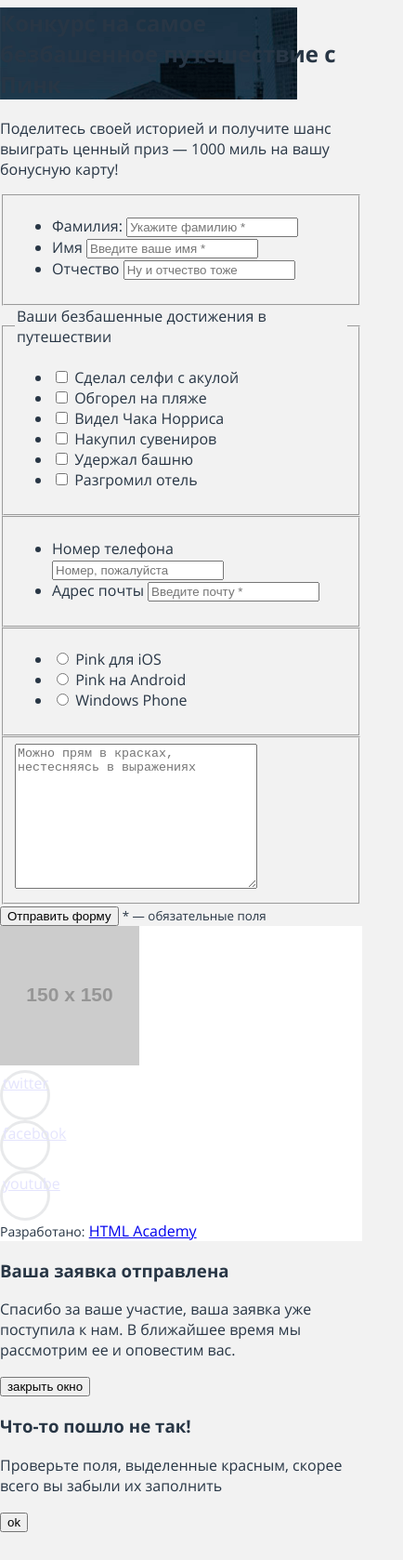
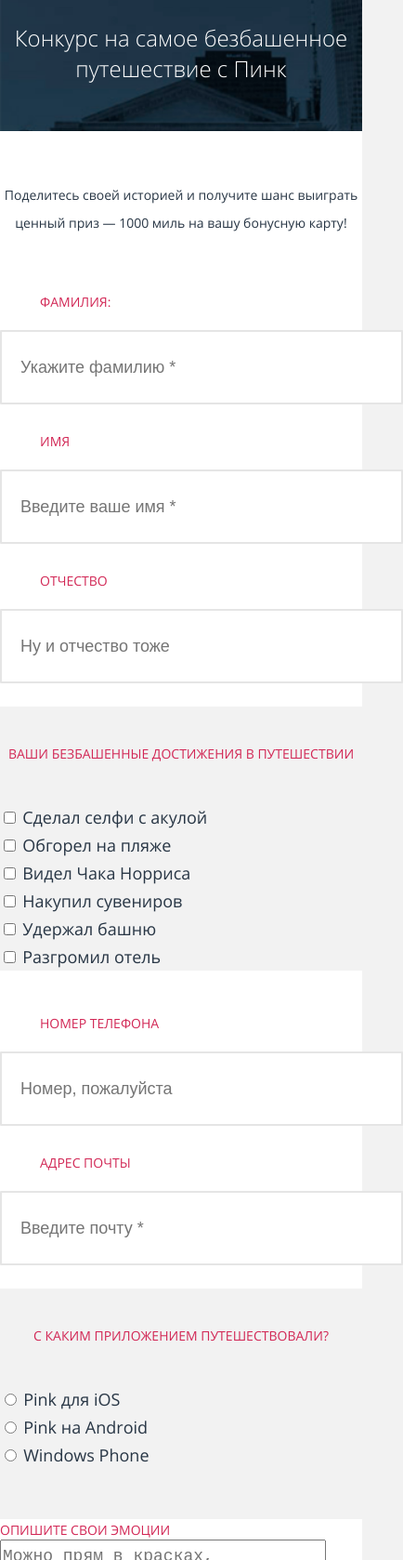
Before and after one commit to chylman/1517165-pink-21, a website: page source/contest.html in a window 390 px wide. Shown: the part 322-2000 px from the top of the page at 93% size, 434 px wide, since content can reach past the window. Drawn offline with nearby package versions, Linux system fonts and the light colour scheme; files that its build step writes are made by us from their sources; placeholder pictures from the web are drawn by us.

Commit message:
Стилизация страницы с формой

```diff
--- a/source/contest.html
+++ b/source/contest.html
@@ -39,11 +39,11 @@
       <div class="contest__wrapper">
         <form class="contest__form" action="https://echo.htmlacademy.ru" method="post">
           <p class="contest__legend">Поделитесь своей историей и получите шанс выиграть ценный приз — 1000 миль на вашу бонусную карту!</p>
-          <fieldset class="contest__fieldgroup">
+          <fieldset class="contest__fieldgroup contest__fieldgroup--personal-info">
             <ul class="contest__fieldgroup-list">
               <li class="contest__fieldgroup-item">
-              <label for="surname">Фамилия:</label>
-              <input class="contest__personal-info" type="text" name="surname" id="surname" placeholder="Укажите фамилию *">
+                <label for="surname">Фамилия:</label>
+                <input class="contest__personal-info" type="text" name="surname" id="surname" placeholder="Укажите фамилию *">
               </li>
               <li class="contest__fieldgroup-item">
                 <label for="name">Имя</label>
@@ -55,7 +55,7 @@
               </li>
             </ul>
           </fieldset>
-          <fieldset class="contest__fieldgroup">
+          <fieldset class="contest__fieldgroup contest__fieldgroup--advantages">
             <legend>
               Ваши безбашенные достижения в путешествии
             </legend>
@@ -86,7 +86,7 @@
               </li>
             </ul>
           </fieldset>
-          <fieldset class="contest__fieldgroup">
+          <fieldset class="contest__fieldgroup contest__fieldgroup--contacts">
             <ul class="contest__fieldgroup-list">
               <li class="contest__fieldgroup-item">
                 <label for="phone-number">Номер телефона</label>
@@ -98,7 +98,10 @@
               </li>
             </ul>
           </fieldset>
-          <fieldset class="contest__fieldgroup">
+          <fieldset class="contest__fieldgroup contest__fieldgroup--change-application">
+            <legend>
+              С каким приложением путешествовали?
+            </legend>
             <ul class="contest__fieldgroup-list">
               <li class="contest__fieldgroup-item">
                 <input class="contest__radio" type="radio" name="application-radio" id="ios" value="ios">
@@ -114,11 +117,11 @@
               </li>
             </ul>
             </fieldset>
-            <fieldset class="contest__fieldgroup">
-              <label for="emotion-text"></label>
-              <textarea class="contesttextarea" name="emotion-text" id="emotion-text" cols="30" rows="10" placeholder="Можно прям в красках, нестесняясь в выражениях"></textarea>
+            <fieldset class="contest__fieldgroup contest__fieldgroup--emotion">
+              <label for="emotion-text">Опишите свои эмоции</label>
+              <textarea class="contest-text-area" name="emotion-text" id="emotion-text" cols="30" rows="10" placeholder="Можно прям в красках, нестесняясь в выражениях"></textarea>
             </fieldset>
-          <button class="contestbutton" type="submit">Отправить форму</button>
+          <button class="button contest__button" type="submit">Отправить форму</button>
           <small class="contest__footnote"><span>*</span> — обязательные поля</small>
         </form>
       </div>
@@ -149,22 +152,22 @@
 
   <section class="modal modal-success">
     <h2 class="visually-hidden">Модальное окно успешной отправки формы</h2>
-    <div class="modal-success__wrapper">
-      <h3 class="modal-success__title">Ваша заявка отправлена</h3>
-      <p class="modal-success__text">
+    <div class="modal__wrapper">
+      <h3 class="modal__title">Ваша заявка отправлена</h3>
+      <p class="modal__text">
         Спасибо за ваше участие, ваша заявка уже поступила к нам. В ближайшее время мы рассмотрим ее и оповестим вас.
       </p>
-      <button class="modal-success__button">закрыть окно</button>
+      <button class="button modal-success__button">закрыть окно</button>
     </div>
   </section>
   <section class="modal modal-error">
     <h2 class="visually-hidden">Модальное окно ошибки при отправки формы</h2>
-    <div class="modal-error__wrapper">
-      <h3 class="modal-error__title">Что-то пошло не так!</h3>
-      <p class="modal-error__text">
+    <div class="modal__wrapper">
+      <h3 class="modal__title">Что-то пошло не так!</h3>
+      <p class="modal__text">
         Проверьте поля, выделенные красным, скорее всего вы забыли их заполнить
       </p>
-      <button class="modal-error__button">ok</button>
+      <button class="button modal-error__button">ok</button>
     </div>
   </section>
 </body>
--- /dev/null
+++ b/source/less/blocks/button.less
@@ -0,0 +1,16 @@
+.button {
+  .reset-button();
+  width: 100%;
+  margin-bottom: 69px;
+  margin-top: 75px;
+  padding: 23px 45px;
+  font-style: normal;
+  font-weight: bold;
+  font-size: 18px;
+  line-height: 30px;
+  text-transform: uppercase;
+  color: @basic-white;
+  background: @basic-green;
+  border: 2px solid @basic-green;
+  border-radius: 1px;
+}
--- /dev/null
+++ b/source/less/blocks/contest.less
@@ -0,0 +1,164 @@
+.contest__legend {
+  .reset-p();
+  padding-top: 54px;
+  padding-bottom: 55px;
+  text-align: center;
+  font-style: normal;
+  font-weight: normal;
+  font-size: 14px;
+  line-height: 30px;
+  color: @basic-grayfont;
+  background-color: @basic-white;
+}
+
+.contest__fieldgroup:nth-child(2n) {
+  background-color: @basic-white;
+}
+
+.contest__fieldgroup-list {
+  .reset-ul;
+}
+
+.contest__fieldgroup {
+  .reset-fieldset();
+
+  &--personal-info label {
+    padding-left: 43px;
+    font-style: normal;
+    font-weight: normal;
+    font-size: 14px;
+    line-height: 30px;
+    color: @basic-pink;
+    text-transform: uppercase;
+  }
+
+  &--advantages legend {
+    padding-top: 42px;
+    padding-bottom: 44px;
+    text-align: center;
+    font-style: normal;
+    font-weight: normal;
+    font-size: 14px;
+    line-height: 18px;
+    color: @basic-pink;
+    text-transform: uppercase;
+  }
+
+  &--advantages label {
+    font-style: normal;
+    font-weight: normal;
+    font-size: 18px;
+    line-height: 30px;
+    color: @basic-grayfont;
+  }
+
+  &--contacts {
+    padding-top: 42px;
+  }
+
+  &--contacts label {
+    padding-left: 43px;
+    font-style: normal;
+    font-weight: normal;
+    font-size: 14px;
+    line-height: 30px;
+    color: @basic-pink;
+    text-transform: uppercase;
+  }
+
+  &--change-application {
+    padding-bottom: 54px;
+  }
+
+  &--change-application legend {
+    padding-top: 42px;
+    padding-bottom: 44px;
+    text-align: center;
+    font-style: normal;
+    font-weight: normal;
+    font-size: 14px;
+    line-height: 18px;
+    color: @basic-pink;
+    text-transform: uppercase;
+  }
+
+  &--change-application label {
+    font-style: normal;
+    font-weight: normal;
+    font-size: 18px;
+    line-height: 30px;
+    color: @basic-grayfont;
+  }
+
+  &--emotion label {
+    padding-top: 42px;
+    padding-bottom: 44px;
+    text-align: center;
+    font-style: normal;
+    font-weight: normal;
+    font-size: 14px;
+    line-height: 18px;
+    color: @basic-pink;
+    text-transform: uppercase;
+  }
+
+  &--emotion {
+    background-color: @basic-white;
+  }
+}
+
+.contest__personal-info,
+.contest__phone-number,
+.contest__email {
+  display: block;
+  width: 100%;
+  margin-top: 15px;
+  margin-bottom: 25px;
+  padding: 23px 20px;
+  font-style: normal;
+  font-weight: normal;
+  font-size: 18px;
+  line-height: 30px;
+  color: @basic-grayfont;
+  border: 2px solid @special-gray;
+  border-radius: 1px;
+}
+
+.contest-text-area {
+  display: block;
+  font-style: normal;
+  font-weight: normal;
+  font-size: 18px;
+  line-height: 30px;
+  color: @basic-grayfont;
+}
+
+.button {
+  .reset-button();
+  width: 100%;
+  margin-bottom: 69px;
+  margin-top: 75px;
+  padding: 23px 45px;
+  font-style: normal;
+  font-weight: bold;
+  font-size: 18px;
+  line-height: 30px;
+  text-transform: uppercase;
+  color: @basic-white;
+  background: @basic-green;
+  border: 2px solid @basic-green;
+  border-radius: 1px;
+}
+
+.contest__footnote {
+  font-style: normal;
+  font-weight: normal;
+  font-size: 14px;
+  line-height: 30px;
+  text-transform: uppercase;
+  color: @basic-grayfont;
+}
+
+.contest__footnote span {
+  color: @basic-pink;
+}
--- a/source/less/blocks/intro.less
+++ b/source/less/blocks/intro.less
@@ -1,4 +1,17 @@
 .intro {
-  background-image: url(/source/img/back-mobile.png);
+  background-image: url("/../../img/back-mobile.png");
   background-repeat: no-repeat;
+  background-size: cover;
 }
+
+.intro__title {
+  .reset-h1();
+  padding-top: 36px;
+  padding-bottom: 51px;
+  text-align: center;
+  font-style: normal;
+  font-weight: 300;
+  font-size: 24px;
+  line-height: 33px;
+  color: @basic-white;
+}
--- /dev/null
+++ b/source/less/blocks/modal.less
@@ -0,0 +1,18 @@
+.modal__title {
+  .reset-h3();
+  text-align: center;
+  font-style: normal;
+  font-weight: bold;
+  font-size: 18px;
+  line-height: 24px;
+  color: @basic-black;
+}
+
+.modal__text {
+  text-align: center;
+  font-style: normal;
+  font-weight: normal;
+  font-size: 14px;
+  line-height: 24px;
+  color: @basic-grayfont;
+}
--- a/source/less/color.less
+++ b/source/less/color.less
@@ -9,3 +9,7 @@
 @basic-grayfont: #283645;
 //Opacity
 @special-opacitygray15: rgba(255, 255, 255, 0.15);
+//Border
+@special-gray: #E5E5E5;
+//Button
+@basic-green:#2AAB6D;
--- a/source/less/reset-mixins.less
+++ b/source/less/reset-mixins.less
@@ -7,11 +7,8 @@
 .reset-ol() {
   display: block;
   list-style-type: decimal;
-  margin-top: 1em;
-  margin-bottom: 1em;
-  margin-left: 0;
-  margin-right: 0;
-  padding-left: 40px;
+  margin: 0;
+  padding: 0;
 }
 
 .reset-button() {
@@ -22,55 +19,36 @@
 
 .reset-h1() {
   display: block;
-  font-size: 2em;
-  margin-top: 0.67em;
-  margin-bottom: 0.67em;
-  margin-left: 0;
-  margin-right: 0;
-  font-weight: bold;
+  margin: 0;
+  font-weight: normal;
 }
 
 .reset-h2() {
   display: block;
-  font-size: 1.5em;
-  margin-top: 0.83em;
-  margin-bottom: 0.83em;
-  margin-left: 0;
-  margin-right: 0;
-  font-weight: bold;
+  margin: 0;
+  font-weight: normal;
 }
 
 .reset-h3() {
   display: block;
-  font-size: 1.17em;
-  margin-top: 1em;
-  margin-bottom: 1em;
-  margin-left: 0;
-  margin-right: 0;
+  margin: 0;
   font-weight: bold;
 }
 
 .reset-a() {
   color: inherit;
-  text-decoration: underline;
+  text-decoration: none;
   cursor: auto;
 }
 
 .reset-p {
   display: block;
-  margin-top: 1em;
-  margin-bottom: 1em;
-  margin-left: 0;
-  margin-right: 0;
+  margin: 0;
 }
 
 .reset-fieldset {
   display: block;
-  margin-left: 2px;
-  margin-right: 2px;
-  padding-top: 0.35em;
-  padding-bottom: 0.625em;
-  padding-left: 0.75em;
-  padding-right: 0.75em;
-  border: 2px groove inherit;
+  margin: 0;
+  padding: 0;
+  border: none;
 }
--- a/source/less/style.less
+++ b/source/less/style.less
@@ -1,6 +1,7 @@
 @import "fonts.less";
 @import "color.less";
 @import "reset-mixins.less";
+@import "blocks/button.less";
 @import "blocks/page-body.less";
 @import "blocks/visually-hidden.less";
 @import "blocks/page-header.less";
@@ -13,3 +14,5 @@
 @import "blocks/copyright.less";
 @import "blocks/social.less";
 @import "blocks/intro.less";
+@import "blocks/contest.less";
+@import "blocks/modal.less";
```
Also changed, not shown: source/index.html (+3 -3 lines).
